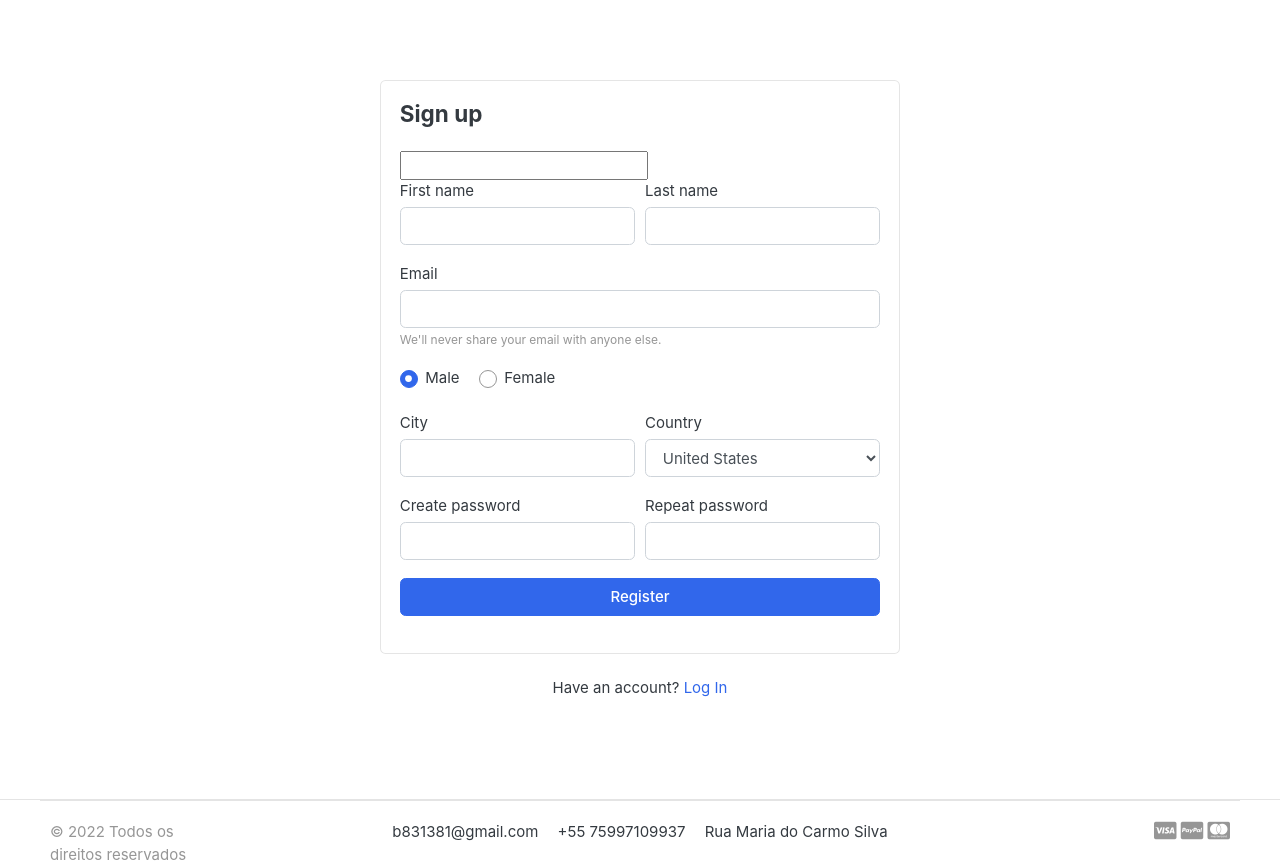
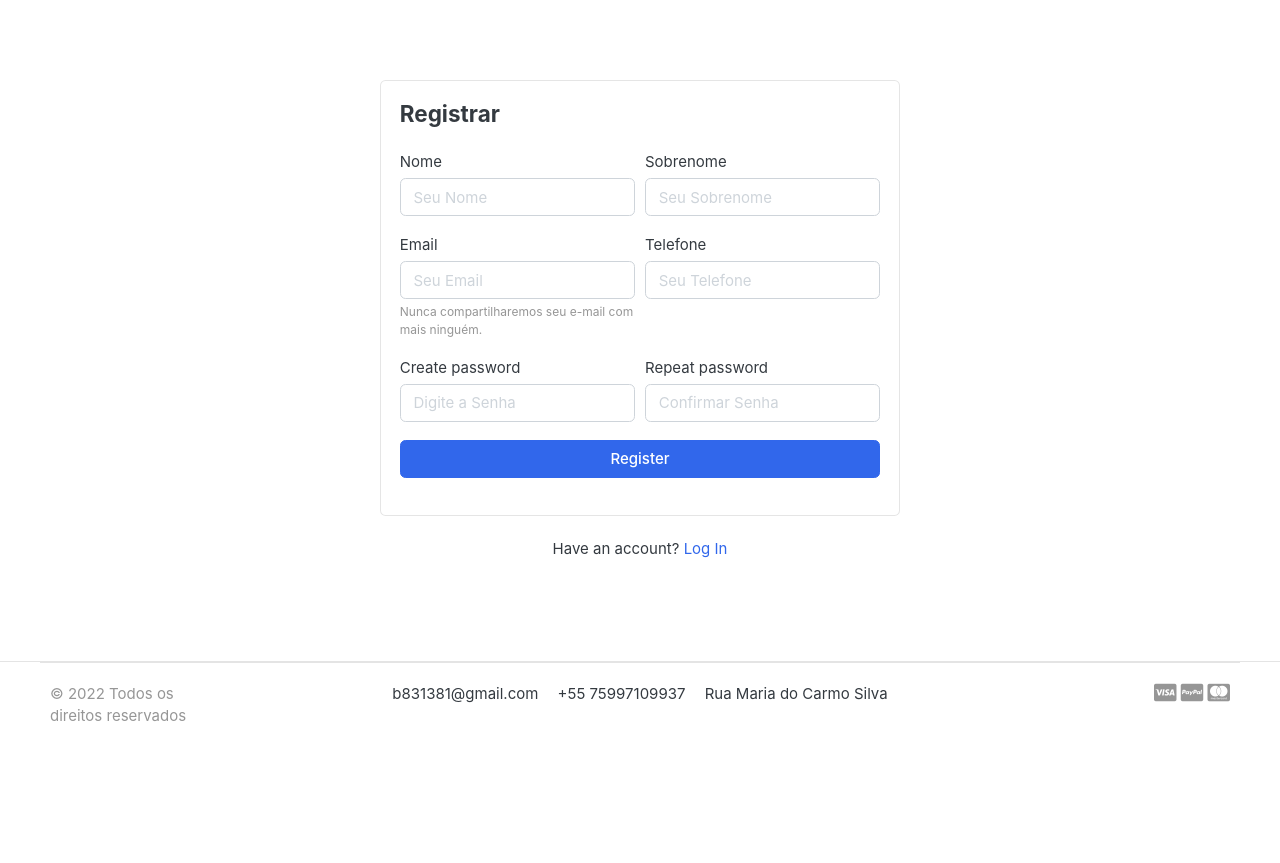
Before and after one commit to juvenalculino/django-ecommerce, a Django app: page /contas/register in a window 1280 px wide. Shown: the part 118-981 px from the top of the page. After the commit the page ends 839 px from the top, so only its background shows below. Run offline with Django 4.2, Linux system fonts and the light colour scheme; data that the repository does not hold is empty; some libraries are stand-ins or nearby versions; some web fonts are replaced.

Commit message:
Registration  Implementing Model Forms and Editing __init__ Method

```diff
--- a/contas/forms.py
+++ b/contas/forms.py
@@ -1,11 +1,30 @@
-from django.forms import ModelForm
+from django.forms import ModelForm, CharField
+from django.forms.widgets import PasswordInput
 
 from .models import Contas
 
 class ResgitrationForm(ModelForm):
+    password = CharField(widget=PasswordInput(attrs={
+        'placeholder': 'Digite a Senha',
+        'class': 'form-control',
+    }))
+    confirm_password = CharField(widget=PasswordInput(attrs={
+        'placeholder': 'Confirmar Senha',
+        'class': 'form-control',
+    }))
     class Meta:
         model = Contas
         fields = ['nome', 'sobrenome', 'telefone', 'email', 'password']
+
+    def __init__(self, *args, **kwargs):
+        super(ResgitrationForm, self).__init__(*args, **kwargs)
+        self.fields['nome'].widget.attrs['placeholder'] = 'Seu Nome'
+        self.fields['sobrenome'].widget.attrs['placeholder'] = 'Seu Sobrenome'
+        self.fields['email'].widget.attrs['placeholder'] = 'Seu Email'
+        self.fields['telefone'].widget.attrs['placeholder'] = 'Seu Telefone'
+        for field in self.fields:
+            self.fields[field].widget.attrs['class'] = 'form-control'
+
 
 '''
     nome
--- a/templates/contas/register.html
+++ b/templates/contas/register.html
@@ -10,59 +10,40 @@
     <!-- ============================ COMPONENT REGISTER   ================================= -->
         <div class="card mx-auto" style="max-width:520px; margin-top:40px;">
           <article class="card-body">
-            <header class="mb-4"><h4 class="card-title">Sign up</h4></header>
-            <form>
-                {{form.sobrenome}}
+            <header class="mb-4"><h4 class="card-title">Registrar</h4></header>
+            <form action="{% url 'register' %}" method="POST">
+                {% csrf_token %}
                     <div class="form-row">
                         <div class="col form-group">
-                            <label>First name</label>
-                              <input type="text" class="form-control" placeholder="">
+                            <label>Nome</label>
+                              {{form.nome}}
                         </div> <!-- form-group end.// -->
                         <div class="col form-group">
-                            <label>Last name</label>
-                              <input type="text" class="form-control" placeholder="">
+                            <label>Sobrenome</label>
+                              {{form.sobrenome}}
                         </div> <!-- form-group end.// -->
                     </div> <!-- form-row end.// -->
-                    <div class="form-group">
-                        <label>Email</label>
-                        <input type="email" class="form-control" placeholder="">
-                        <small class="form-text text-muted">We'll never share your email with anyone else.</small>
-                    </div> <!-- form-group end.// -->
-                    <div class="form-group">
-                        <label class="custom-control custom-radio custom-control-inline">
-                          <input class="custom-control-input" checked="" type="radio" name="gender" value="option1">
-                          <span class="custom-control-label"> Male </span>
-                        </label>
-                        <label class="custom-control custom-radio custom-control-inline">
-                          <input class="custom-control-input" type="radio" name="gender" value="option2">
-                          <span class="custom-control-label"> Female </span>
-                        </label>
-                    </div> <!-- form-group end.// -->
+
                     <div class="form-row">
                         <div class="form-group col-md-6">
-                          <label>City</label>
-                          <input type="text" class="form-control">
+                          <label>Email</label>
+                          {{form.email}}
+                          <small class="form-text text-muted">Nunca compartilharemos seu e-mail com mais ninguém.</small>
                         </div> <!-- form-group end.// -->
                         <div class="form-group col-md-6">
-                          <label>Country</label>
-                          <select id="inputState" class="form-control">
-                            <option> Choose...</option>
-                              <option>Uzbekistan</option>
-                              <option>Russia</option>
-                              <option selected="">United States</option>
-                              <option>India</option>
-                              <option>Afganistan</option>
-                          </select>
+                          <label>Telefone</label>
+                          {{form.telefone}}
                         </div> <!-- form-group end.// -->
                     </div> <!-- form-row.// -->
                     <div class="form-row">
                         <div class="form-group col-md-6">
                             <label>Create password</label>
-                            <input class="form-control" type="password">
+                            {{form.password}}
                         </div> <!-- form-group end.// -->
                         <div class="form-group col-md-6">
                             <label>Repeat password</label>
-                            <input class="form-control" type="password">
+                            {{form.confirm_password}}
+
                         </div> <!-- form-group end.// -->
                     </div>
                     <div class="form-group">
```
Also changed, not shown: 3 other files.
